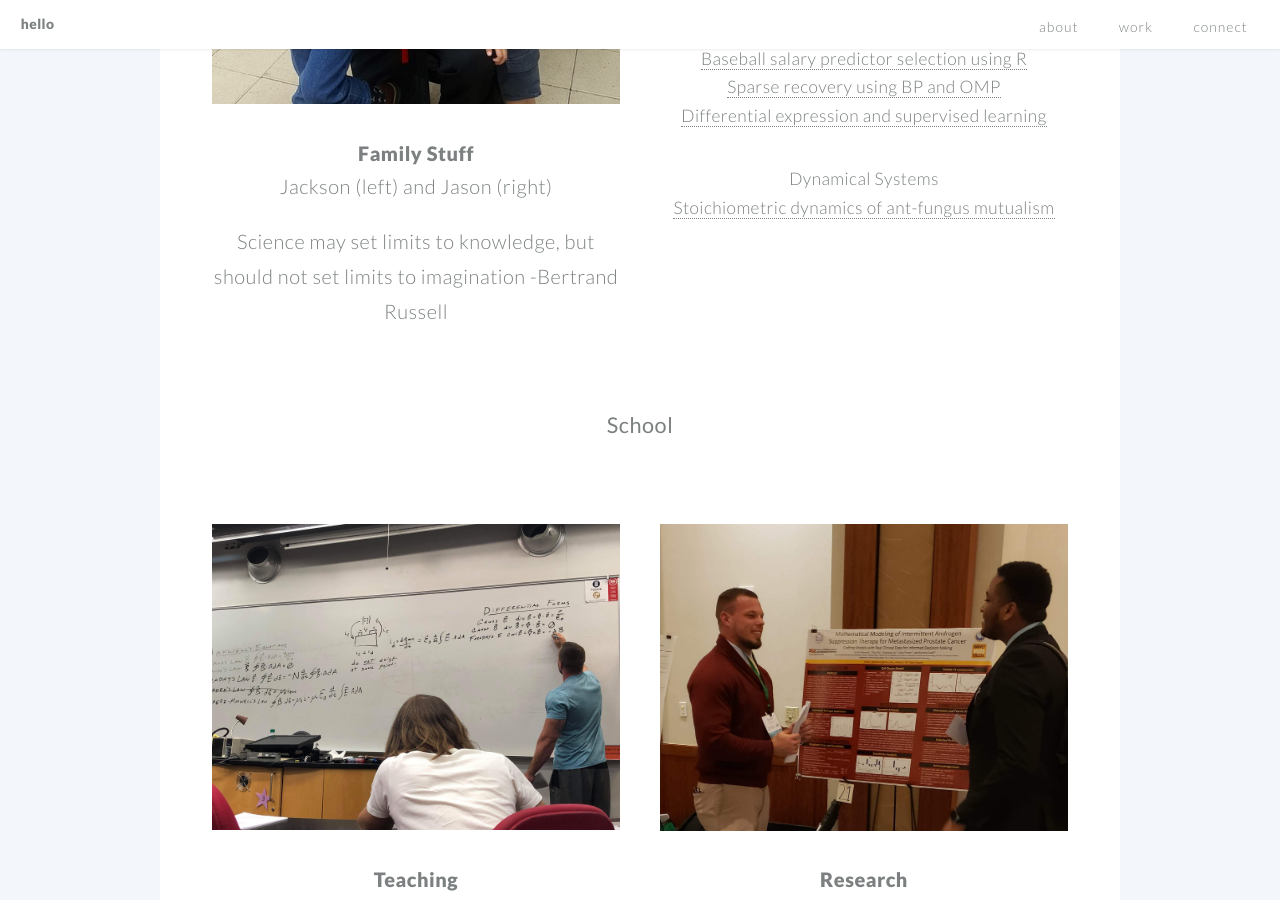
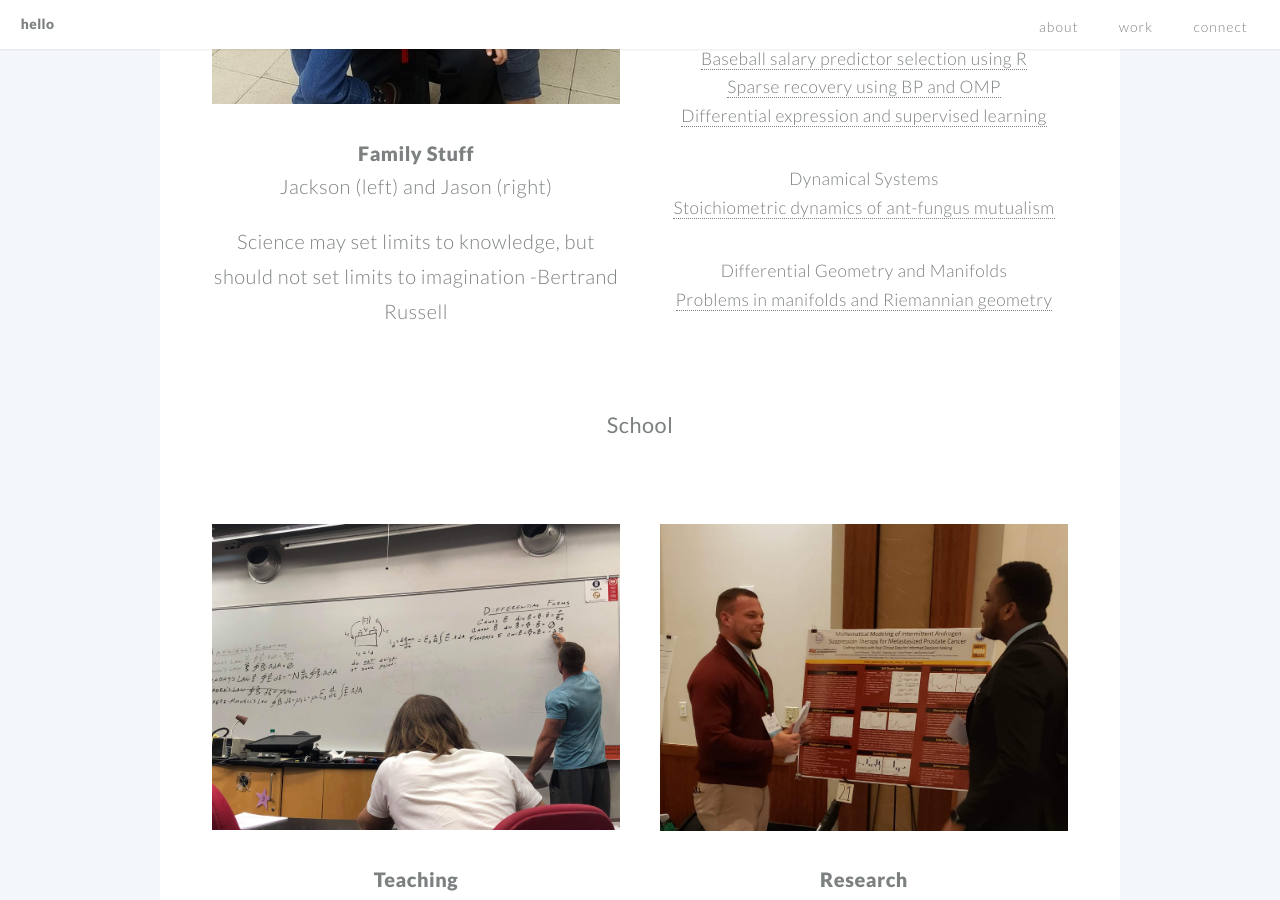
Before and after one commit to jben33/jben33.github.io, a Jekyll site: the page built from index.md, in a window 1280 px wide and 900 px high, scrolled down 2308 px. Built offline with Jekyll 4.4.1, drawn with Linux system fonts in a browser that asks for light colours.

Commit message:
Update example2.html

```diff
--- a/_includes/example2.html
+++ b/_includes/example2.html
@@ -9,3 +9,7 @@
 <ul> Dynamical Systems
     <li><a href="https://drive.google.com/file/d/1ZN5RsUfMytxdaDLOrpU1KEO79AyjDPLw/view?usp=sharing">Stoichiometric dynamics of ant-fungus mutualism</a></li>
 </ul>
+
+<ul> Differential Geometry and Manifolds
+    <li><a href="https://drive.google.com/file/d/1BGSLBxXjzZMkrMBQqzcTRON7KkYWsTcq/view?usp=sharing">Problems in manifolds and Riemannian geometry</a></li>
+</ul>
```
